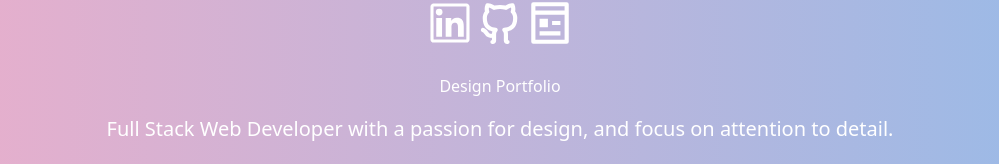
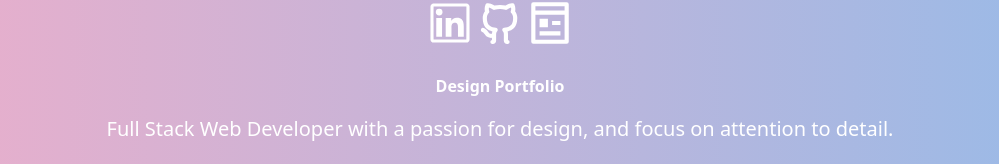
Before and after one commit to bejolo018/portfolio_page, a React (Create React App) app in the folder portfolio/: page / in a window 1280 px wide. Shown: the part 486-650 px from the top of the page, without its empty margins (140-1139 px from the left). Built offline with nearby package versions, Linux system fonts and the light colour scheme.

Commit message:
font bold on about me

```diff
--- a/portfolio/src/Components/AboutMe.js
+++ b/portfolio/src/Components/AboutMe.js
@@ -16,7 +16,7 @@ function AboutMe() {
             </div>
 
             <a href="https://www.figma.com/files/project/11402597/Benjamin's-Design-Portfolio"
-               className='block mb-4 text-l hover:underline'
+               className='block mb-4 text-l hover:underline font-bold'
                style={{color: 'white'}}
             > Design Portfolio</a>
 
```
